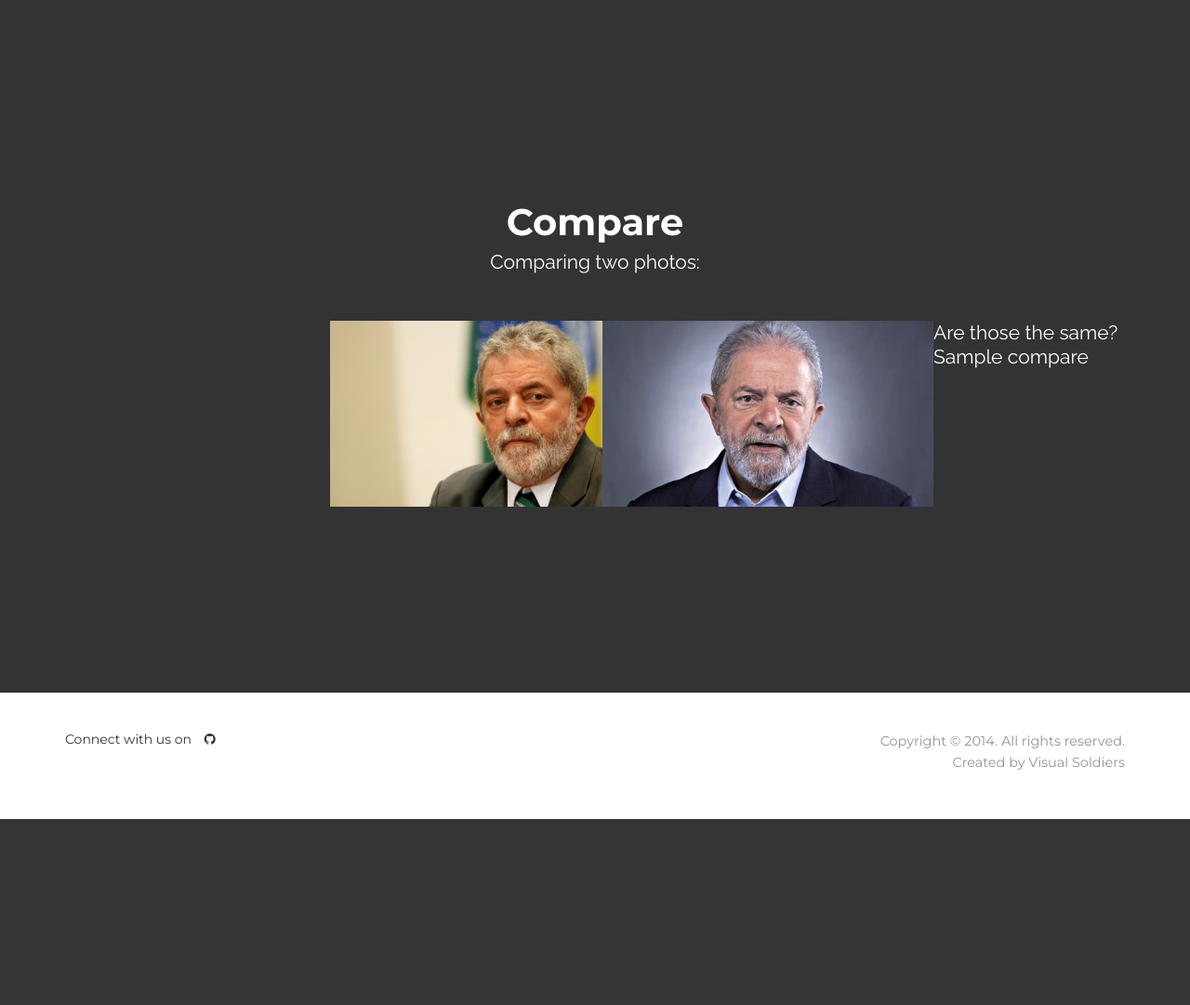
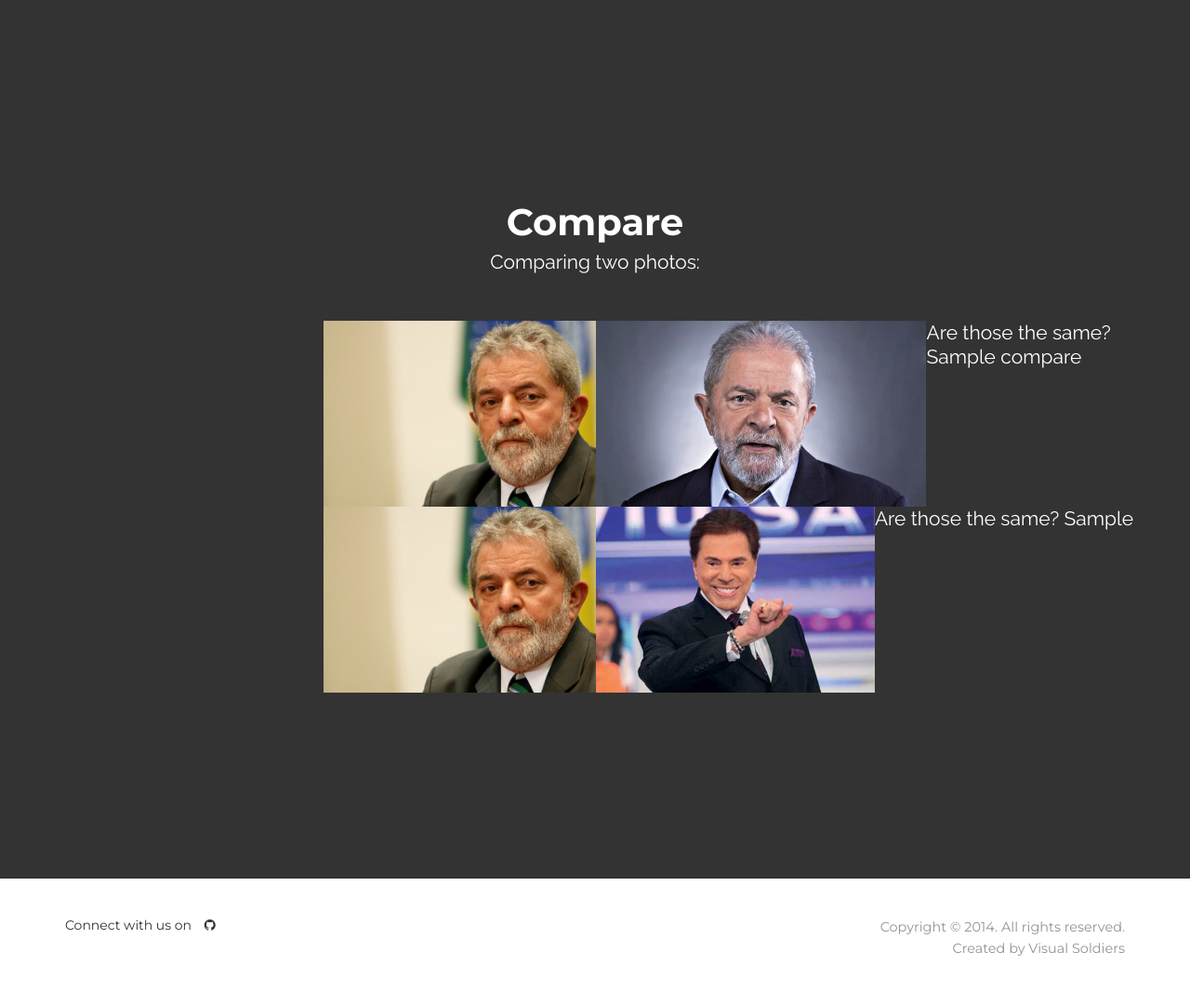
Before and after one commit to jersobh/pycognizer, a Django app: template views/templates/index.jinja2 in a window 1280 px wide. Shown: the part 801-1882 px from the top of the page at 93% size. Before the commit the page ends 1682 px from the top, so only its background shows below. Run offline with Django 3.2, Linux system fonts and the light colour scheme; the template is opened without the code that fills it: most values are stand-ins (such as "Sample title", 1, 10 or a date in 2020); some libraries are stand-ins or nearby versions.

Commit message:
two cases

```diff
--- a/views/templates/index.jinja2
+++ b/views/templates/index.jinja2
@@ -90,6 +90,7 @@
             <p class="lead">Comparing two photos:</p>
           </div>
         </div>
+        <div class="row">
         <div id="limages" style="">
 
           <div class="wow fadeInUp lm" data-wow-delay="1s" style="float:left;">
@@ -101,6 +102,19 @@
           <p class="lead">Are those the same? {{ compare }}</p>
         </div>
       </div>
+      <div class="row">
+        <div id="limages" style="">
+
+          <div class="wow fadeInUp lm" data-wow-delay="1s" style="float:left;">
+            <img src="/static/img/1.jpg">
+          </div>
+          <div class="wow fadeInUp lm" data-wow-delay="1s" style="float:left;">
+            <img src="/static/img/3.jpg">
+          </div>
+          <p class="lead">Are those the same? {{ compare2 }}</p>
+        </div>
+      </div>
+    </div>
     </section>
 
     <footer>
```
Also changed, not shown: controllers/controller.py (+8 -7 lines), views/static/img/3.jpg (added).
